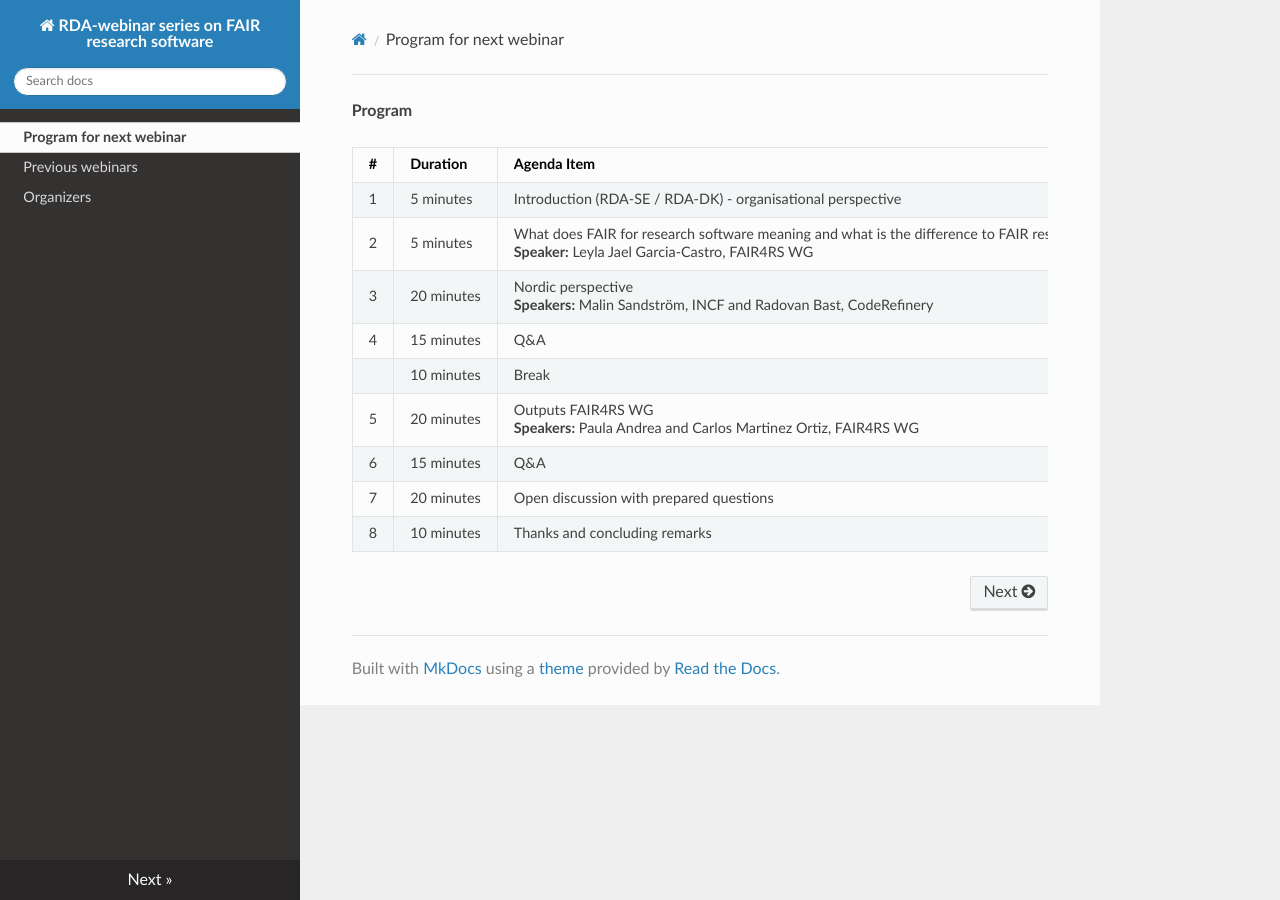
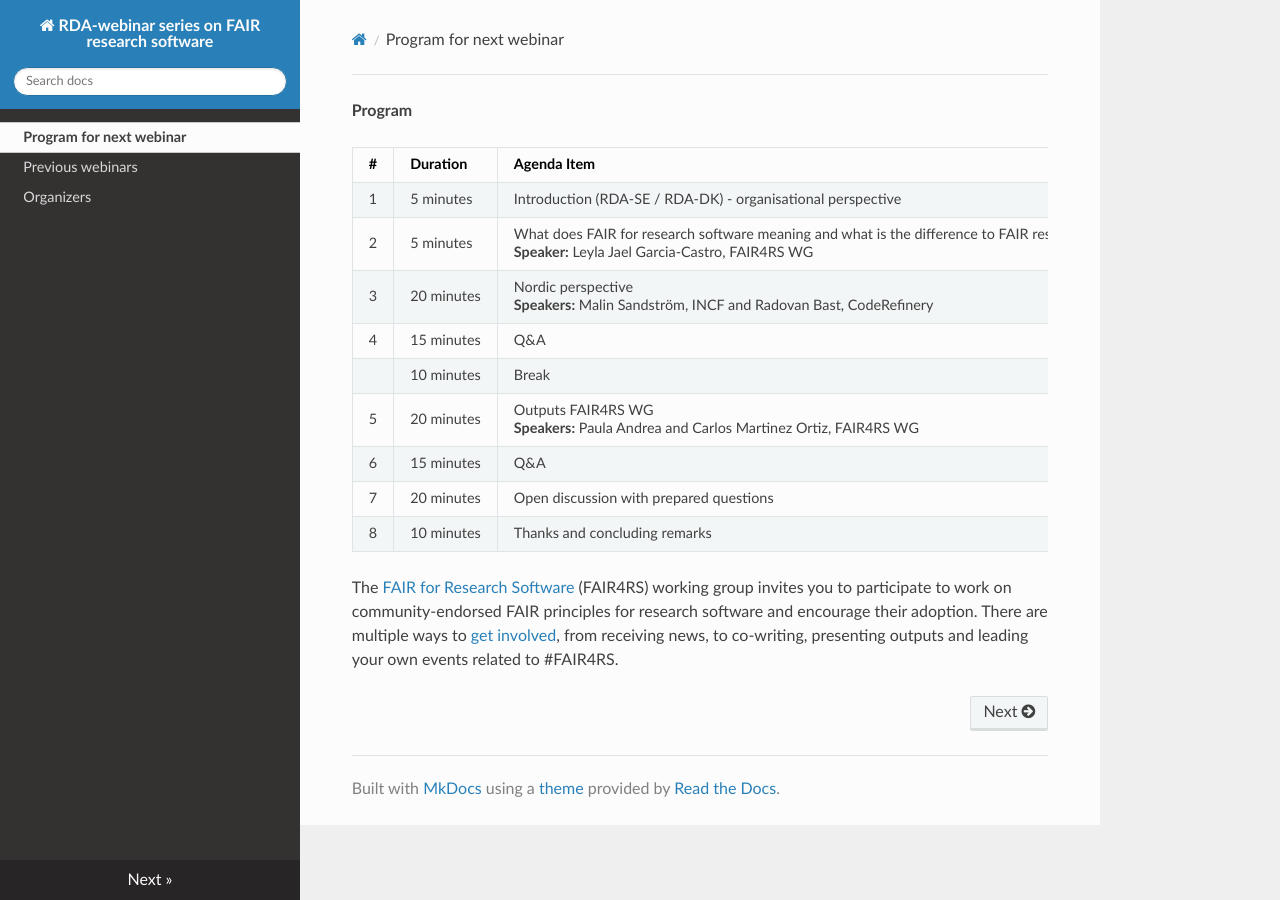
Before and after one commit to Hannah-DK/RDA-webinar, an MkDocs documentation site: the page built from docs/Program.md, in a window 1280 px wide. Built offline with MkDocs 1.6.1, drawn with Linux system fonts in a browser that asks for light colours; nearby versions of some CDN libraries.

Commit message:
Update Program.md

```diff
--- a/docs/Program.md
+++ b/docs/Program.md
@@ -13,3 +13,5 @@
 | 6   | 15 minutes  | Q&A  |
 | 7   | 20 minutes  | Open discussion with prepared questions  |
 | 8   | 10 minutes   | Thanks and concluding remarks |
+
+The [FAIR for Research Software](https://www.rd-alliance.org/groups/fair-4-research-software-fair4rs-wg) (FAIR4RS) working group invites you to participate to work on community-endorsed FAIR principles for research software and encourage their adoption. There are multiple ways to [get involved](https://github.com/force11/FAIR4RS/blob/master/CommunityEngagementChannels.md), from receiving news, to co-writing, presenting outputs and leading your own events related to #FAIR4RS.
```
